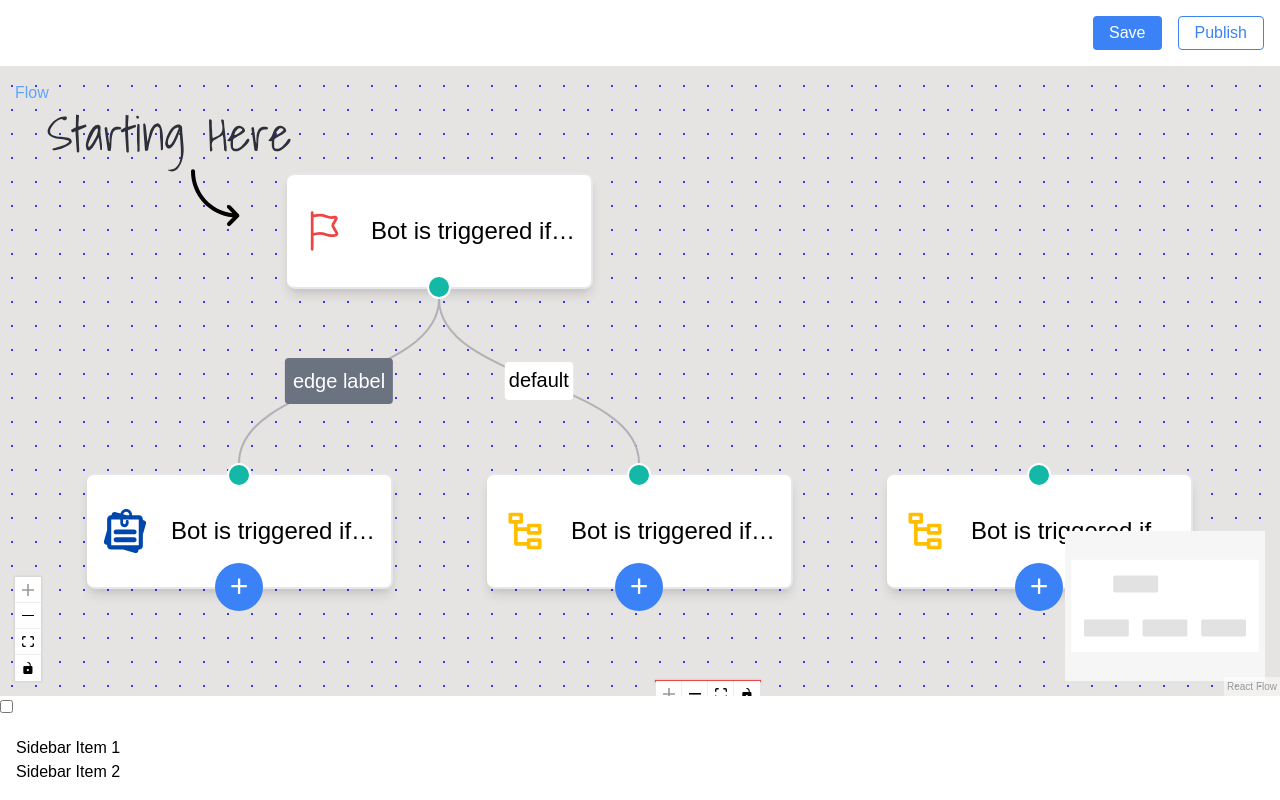
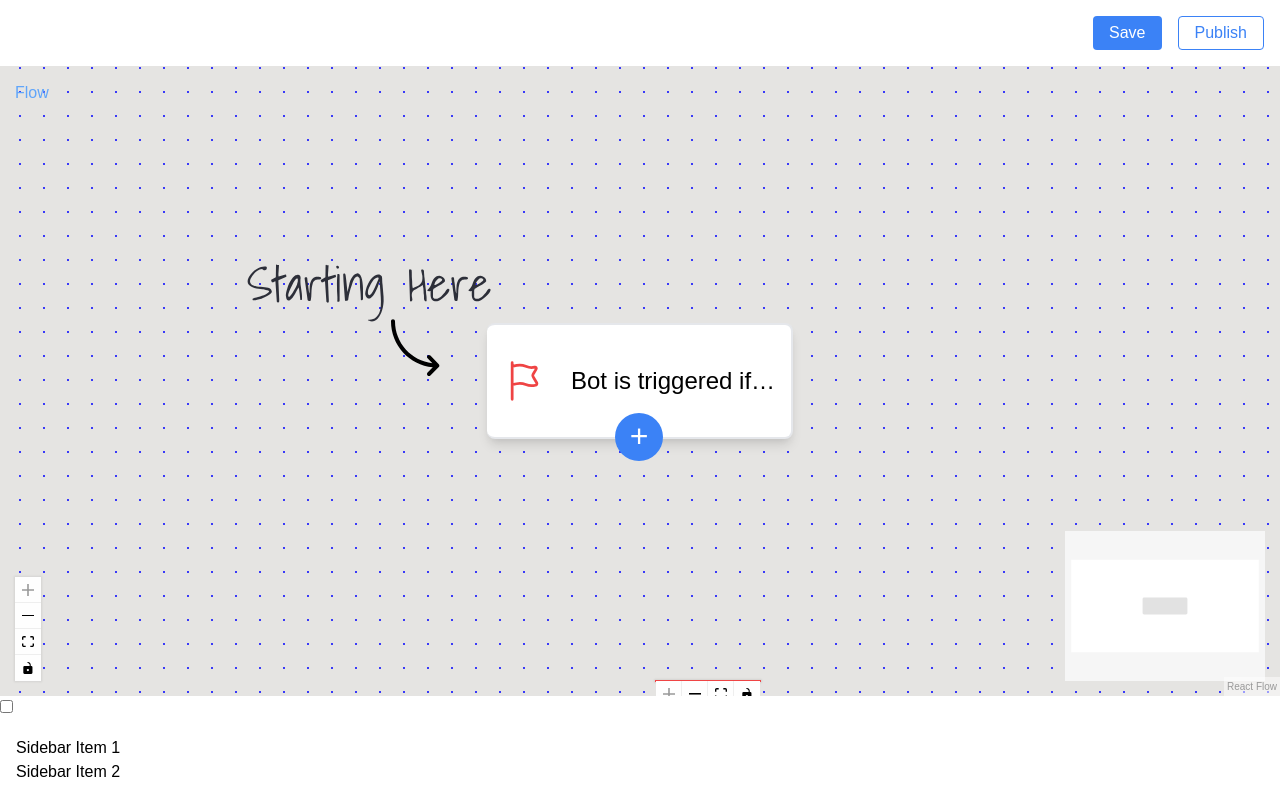
Before and after one commit to KirtimaanVishwakarma/wot-not-clonee, a Next.js app: page / in a window 1280 px wide. Built offline with nearby package versions, Linux system fonts and the light colour scheme.

Commit message:
added connection node

```diff
--- a/src/components/CustomNode.tsx
+++ b/src/components/CustomNode.tsx
@@ -1,7 +1,7 @@
 import React, { memo, useEffect } from 'react';
 import { Handle, Position, ViewportPortal } from '@xyflow/react';
 import Image from 'next/image';
-import { selectionIcons, selectionType } from '@/utils/constants';
+import { getEdge, selectionIcons, selectionType } from '@/utils/constants';
 import RefFlagIcon from '../../public/wotnot/flag.svg';
 import DeleteIcon from '../../public/wotnot/delete-icon.svg';
 import CopyIcon from '../../public/wotnot/copy.svg';
@@ -9,12 +9,19 @@ import SideDrawerProvider from '@/context/wotnotSideDrawer';
 import WotNotContextData from '@/context/wotnotData';
 
 function CustomNode(props: any) {
-  const { initNodes, setInitNodes, currentNode, setCurrentNode } =
-    WotNotContextData();
+  const {
+    initNodes,
+    setInitEdge,
+    initEdge,
+    setInitNodes,
+    currentNode,
+    setCurrentNode,
+  } = WotNotContextData();
   const { data, selected, id } = props;
   const [addNewNode, setAddNewNode] = React.useState<string>('');
   const [copyNode, setCopyNode] = React.useState<string>('');
-  console.log('initNodes', props?.positionAbsoluteX, props?.positionAbsoluteY);
+// console.log(data);
+
   const { drawerHandler } = SideDrawerProvider();
 
   useEffect(() => {
@@ -101,21 +108,44 @@ function CustomNode(props: any) {
             <div
               key={ind}
               className='flex gap-2 items-center py-2'
-              onClick={() =>
-                setInitNodes((prev) => [
-                  ...prev,
+              onClick={() => {
+                setAddNewNode('');
+                const edge = getEdge(
+                  'test',
+                  `${props?.id}`,
+                  `${currentNode + 1}`,
+                  'label'
+                );
+                setInitEdge((prev) => [...prev, edge]);
+                const currNode = initNodes?.find((n) => n.id === addNewNode);
+                const nodeIndex = initNodes?.findIndex(
+                  (n) => n.id === addNewNode
+                );
+
+
+                const connectedNode = {
+                  ...currNode,
+                  data:{...data, targetIds: [`${currentNode + 1}`],}
+
+                };
+                console.log(connectedNode);
+                const prevInitEdge = JSON.parse(JSON.stringify(initEdge));
+                prevInitEdge[nodeIndex] = connectedNode;
+
+                setInitNodes([
+                  ...prevInitEdge,
                   {
                     id: `${currentNode + 1}`,
                     type: 'custom',
-                    data: { type: 'Page', targetIds: [`${currentNode}`] },
-
+                    data: { type: type?.type },
                     position: {
                       x: props?.positionAbsoluteX,
                       y: props?.positionAbsoluteY + 100,
                     },
                   },
-                ])
-              }
+                ]);
+                setCurrentNode((prev) => prev + 1);
+              }}
             >
               <div
                 className='p-1 rounded-full'
--- a/src/context/wotnotData.tsx
+++ b/src/context/wotnotData.tsx
@@ -4,12 +4,14 @@ import {
 } from '@/utils/interface';
 import React, { createContext, useContext, useState } from 'react';
 import StartHere from '../../public/start-here.svg';
+import { EdgeTypes } from '@xyflow/react';
 
 const WotNotData = createContext<{
   initNodes: InitialNodeInterface;
   setInitNodes: React.Dispatch<React.SetStateAction<InitialNodeInterface>>;
   currentNode: Number;
   setCurrentNode: React.Dispatch<React.SetStateAction<Number>>;
+  initEdge: EdgeTypes;
 }>({
   initNodes: [
     {
@@ -17,14 +19,15 @@ const WotNotData = createContext<{
       type: 'custom',
       data: {
         start: StartHere,
-        targetIds: ['2', '3'],
       },
       position: { x: 0, y: 50 },
     },
   ],
   setInitNodes: () => {},
+  initEdge: [],
   currentNode: 0,
   setCurrentNode: () => {},
+  setInitEdges: () => {},
 });
 export const WotNotDataProvider = ({
   children,
@@ -35,37 +38,22 @@ export const WotNotDataProvider = ({
       type: 'custom',
       data: {
         start: StartHere,
-        targetIds: ['2', '3'],
       },
       position: { x: 0, y: 50 },
     },
-    {
-      id: '2',
-      type: 'custom',
-      data: { type: 'Page' },
-      position: { x: -100, y: 200 },
-    },
-    {
-      id: '3',
-      type: 'custom',
-      data: {
-        type: 'Condition',
-      },
-      position: { x: 100, y: 200 },
-    },
-    {
-      id: '4',
-      type: 'custom',
-      data: {
-        type: 'Condition',
-      },
-      position: { x: 300, y: 200 },
-    },
   ]);
-  const [currentNode, setCurrentNode] = useState<Number>(4);
+  const [initEdge, setInitEdge] = useState([]);
+  const [currentNode, setCurrentNode] = useState<Number>(1);
   return (
     <WotNotData.Provider
-      value={{ initNodes, setInitNodes, currentNode, setCurrentNode }}
+      value={{
+        initNodes,
+        setInitNodes,
+        currentNode,
+        setCurrentNode,
+        initEdge,
+        setInitEdge,
+      }}
     >
       {children}
     </WotNotData.Provider>
--- a/src/pages/index.tsx
+++ b/src/pages/index.tsx
@@ -17,22 +17,22 @@ import Button from '@/components/button';
 import CustomEdge from '@/components/customEdge';
 import WotNotContextData from '@/context/wotnotData';
 
-const initEdges = [
-  {
-    // type: 'straight',
-    id: 'e1-2',
-    source: '1',
-    target: '2',
-    label: 'edge label',
-    type: 'custom',
-  },
-  {
-    id: 'e1-3',
-    source: '1',
-    target: '3',
-    label: 'default',
-  },
-];
+// const initEdges = [
+//   {
+//     // type: 'straight',
+//     id: 'e1-2',
+//     source: '1',
+//     target: '2',
+//     label: 'edge label',
+//     type: 'custom',
+//   },
+//   {
+//     id: 'e1-3',
+//     source: '1',
+//     target: '3',
+//     label: 'default',
+//   },
+// ];
 const nodeTypes = {
   custom: CustomNode,
 };
@@ -41,15 +41,23 @@ const edgeTypes: EdgeTypes = {
   custom: CustomEdge,
 };
 const Index = () => {
-  const { initNodes } = WotNotContextData();
-  // console.log('test', initNodes);
+  const { initNodes, initEdge } = WotNotContextData();
 
   const [nodes, setNodes, onNodesChange] = useNodesState([]);
-  const [edges, setEdges, onEdgesChange] = useEdgesState(initEdges);
+  const [edges, setEdges, onEdgesChange] = useEdgesState(initEdge);
+  // console.log(nodes);
+
   useEffect(() => {
     if (!initNodes) return;
+
     setNodes(initNodes);
   }, [initNodes]);
+
+  useEffect(() => {
+    if (!initEdge) return;
+    setEdges(initEdge);
+  }, [initEdge]);
+
   const onConnect = useCallback(
     (params: any) => setEdges((eds) => addEdge(params, eds)),
     [setEdges]
--- a/src/utils/constants.ts
+++ b/src/utils/constants.ts
@@ -7,3 +7,36 @@ export const selectionType: SelectionTypeInterface = [{ type: 'Page', icon: Page
 export const selectionIcons: any = {
     'Page': { icon: PageIcon, bgColor: 'bg-blue-400' }, 'Condition': { icon: NodeIcon, bgColor: 'bg-yellow-400' }
 }
+export type EdgeType = {
+    id: string,
+    source: string,
+    target: string,
+    label: string,
+    type: 'custom' | 'straight',
+    deletable: boolean,
+}
+
+export const getEdge = (id = '',
+    source = '',
+    target = '',
+    label = '',
+    type = 'custom',
+    deletable = false,) => {
+    return {
+        id,
+        source,
+        target,
+        label,
+        type,
+        deletable,
+    }
+}
+
+// : EdgeType = {
+//     id: '',
+//     source: '',
+//     target: '',
+//     label: '',
+//     type: 'custom',
+//     deletable: false,
+// }
```
Also changed, not shown: src/utils/interface.ts (+7 -0 lines).
